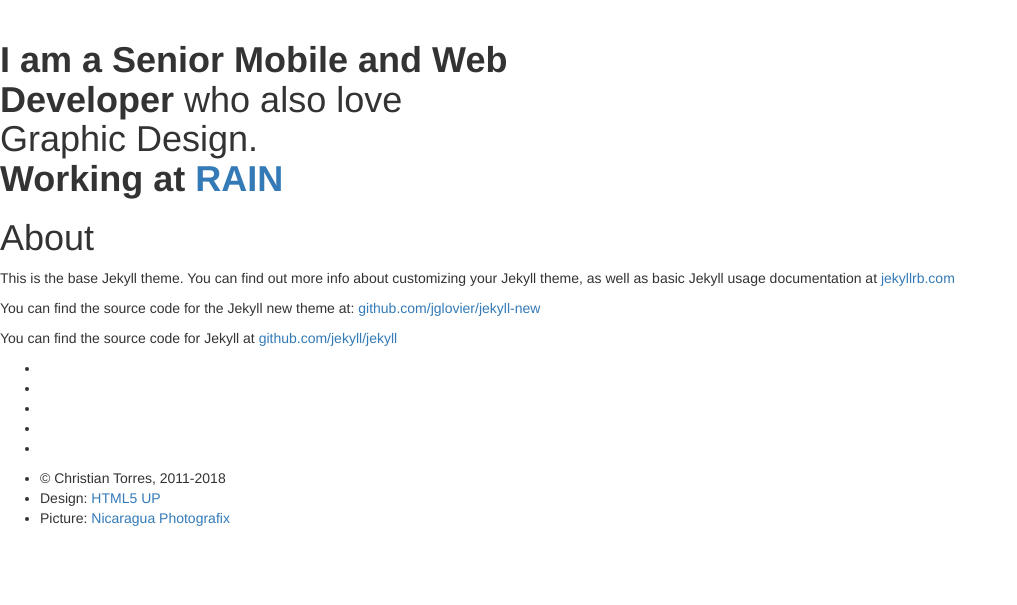
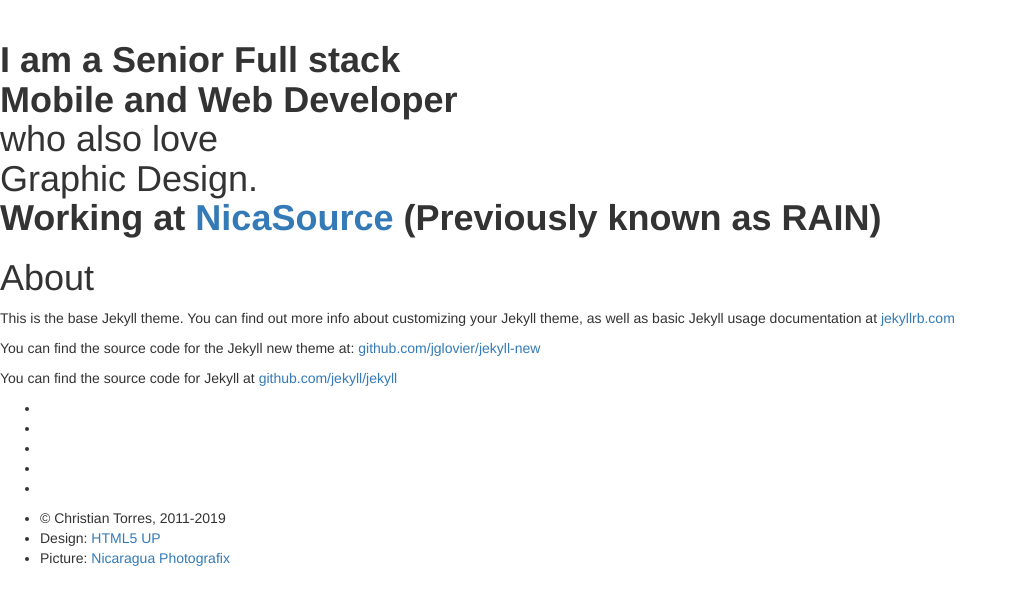
Before and after one commit to chrux/chrux.github.com, a Jekyll site: the page built from about.md, in a window 1280 px wide. Shown: the top 605 px of the page, without its empty margins (0-1017 px from the left). Built offline with Jekyll 4.4.1, drawn with Linux system fonts in a browser that asks for light colours; nearby versions of some CDN libraries; library files that are not in the unit come from our copies.

```diff
--- a/_config.yml
+++ b/_config.yml
@@ -2,8 +2,8 @@
 title: Christian Torres
 email: chtorrez@gmail.com
 description: |
-  <strong>I am a Senior Mobile and Web<br/> Developer</strong> who also love <br/>Graphic Design.<br />
-  <strong>Working at <a href="http://rain.agency" target="_blank">RAIN</a></strong>
+  <strong>I am a Senior Full stack<br />Mobile and Web Developer</strong><br/> who also love <br/>Graphic Design.<br />
+  <strong>Working at <a href="https://nicasource.com" target="_blank">NicaSource</a> (Previously known as RAIN)</strong>
 baseurl: "" # the subpath of your site, e.g. /blog/
 url: "http://christiantorres.me" # the base hostname & protocol for your site
 
--- a/_data/author.yml
+++ b/_data/author.yml
@@ -1,3 +1,3 @@
 firstname: Christian
 lastname: Torres
-profession: Mobile / Web Developer
+profession: Full Stack Mobile / Web Developer
--- a/_includes/footer.html
+++ b/_includes/footer.html
@@ -7,7 +7,7 @@
 				{% endfor %}
 			</ul>
 			<ul class="copyright">
-				<li>&copy; Christian Torres, 2011-2018</li><li>Design: <a href="http://html5up.net" target="_blank">HTML5 UP</a></li><li>Picture: <a href="https://www.facebook.com/nicaraguaphotografix/" target="_blank">Nicaragua Photografix</a></li>
+				<li>&copy; Christian Torres, 2011-2019</li><li>Design: <a href="http://html5up.net" target="_blank">HTML5 UP</a></li><li>Picture: <a href="https://www.facebook.com/nicaraguaphotografix/" target="_blank">Nicaragua Photografix</a></li>
 			</ul>
 		</footer>
 
```
Also changed, not shown: _data/talks.yml (+15 -0 lines).
